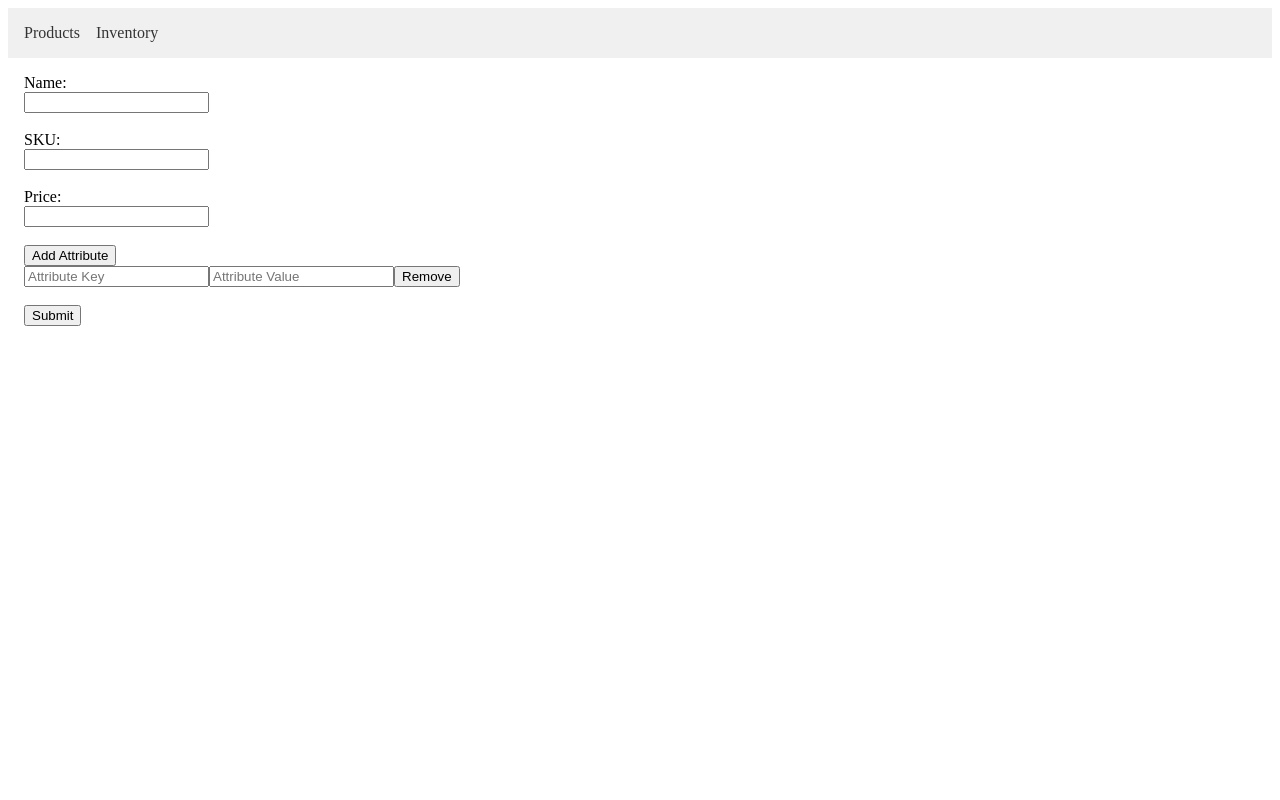
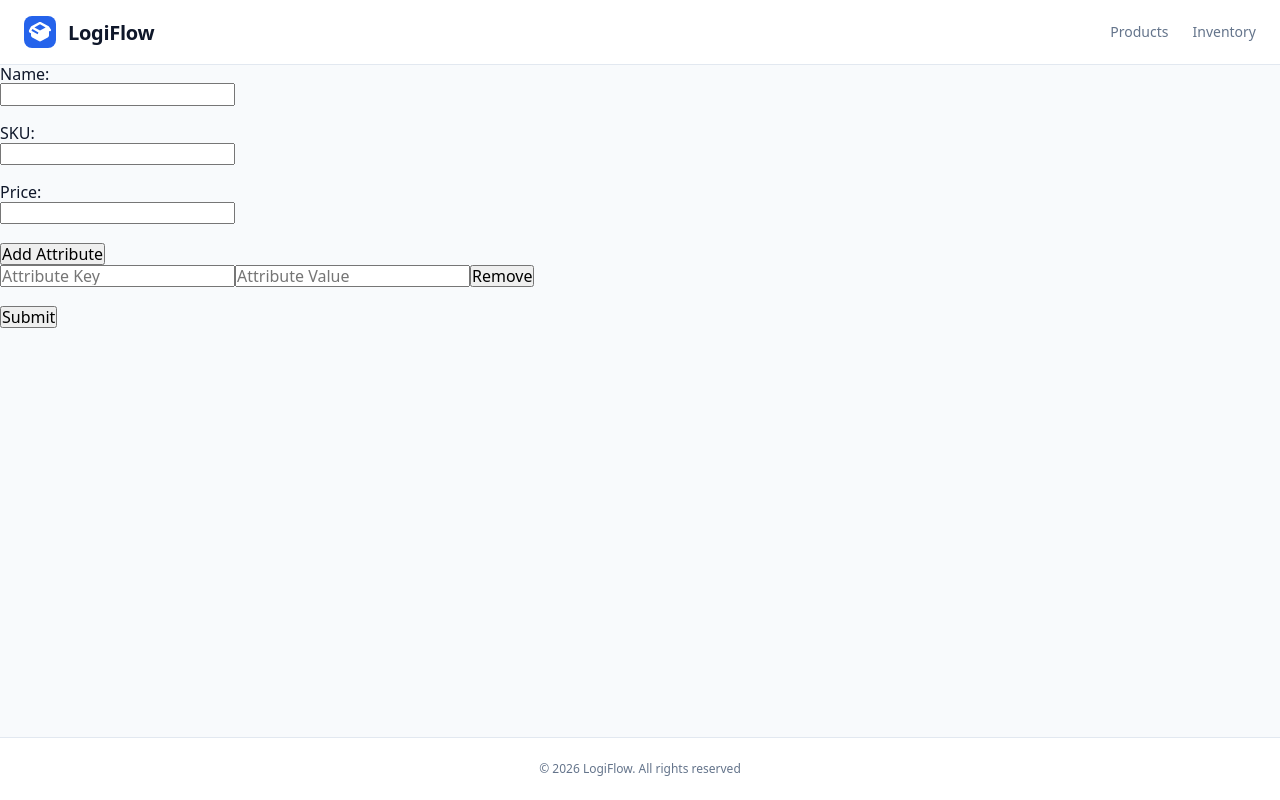
Before and after one commit to kzhunmax/logiflow, a Vue app in the folder frontend/: page /products/create in a window 1280 px wide. Built offline with nearby package versions, Linux system fonts and the light colour scheme.

Commit message:
LF-40 Implement Global Styling & MainLayout Structure

```diff
--- a/frontend/index.html
+++ b/frontend/index.html
@@ -1,9 +1,9 @@
 <!DOCTYPE html>
-<html lang="">
+<html lang="en">
   <head>
     <meta charset="UTF-8">
     <meta name="viewport" content="width=device-width, initial-scale=1.0">
-    <title>Vite App</title>
+    <title>LogiFlow</title>
   </head>
   <body>
     <div id="app"></div>
--- a/frontend/src/components/MainLayout.vue
+++ b/frontend/src/components/MainLayout.vue
@@ -3,31 +3,105 @@
 </script>
 
 <template>
-  <div>
+  <div class="app-container">
     <nav>
-      <RouterLink to="/">Products</RouterLink>
-      <RouterLink to="/inventory">Inventory</RouterLink>
+      <div class="logo">
+        <div class="logo-icon">
+          <svg xmlns="http://www.w3.org/2000/svg" viewBox="0 0 640 512"><path fill="currentColor" d="M560.3 237.2c10.4 11.8 28.3 14.4 41.8 5.5 14.7-9.8 18.7-29.7 8.9-44.4l-48-72c-2.8-4.2-6.6-7.7-11.1-10.2L351.4 4.7c-19.3-10.7-42.8-10.7-62.2 0L88.8 116c-5.4 3-9.7 7.4-12.6 12.8L27.7 218.7c-12.6 23.4-3.8 52.5 19.6 65.1l33 17.7 0 53.3c0 23 12.4 44.3 32.4 55.7l176 99.7c19.6 11.1 43.5 11.1 63.1 0l176-99.7c20.1-11.4 32.4-32.6 32.4-55.7l0-117.5zm-240-9.8L170.2 144 320.3 60.6 470.4 144 320.3 227.4zm-41.5 50.2l-21.3 46.2-165.8-88.8 25.4-47.2 161.7 89.8z"/></svg>
+        </div>
+        <span class="logo-text">LogiFlow</span>
+      </div>
+      <div class="nav-links">
+        <RouterLink to="/">Products</RouterLink>
+        <RouterLink to="/inventory">Inventory</RouterLink>
+      </div>
     </nav>
     <main>
       <RouterView/>
     </main>
+    <footer>
+      <p>&copy; 2026 LogiFlow. All rights reserved</p>
+    </footer>
   </div>
 </template>
 
 <style scoped>
-nav {
+.app-container {
+  min-height: 100vh;
   display: flex;
-  gap: 1rem;
-  background-color: #f0f0f0;
-  padding: 1rem;
-}
-
-nav a {
-  text-decoration: none;
-  color: #333;
+  flex-direction: column;
 }
 
 main {
-  padding: 1rem;
+  flex: 1;
+}
+
+nav {
+  display: flex;
+  justify-content: space-between;
+  align-items: center;
+  background-color: var(--color-white);
+  border-bottom: 1px solid var(--color-border);
+  padding: 1rem 1.5rem;
+  position: sticky;
+  top: 0;
+  z-index: 50;
+}
+
+.logo {
+  display: flex;
+  align-items: center;
+  gap: 0.75rem;
+}
+
+.logo-icon {
+  width: 2rem;
+  height: 2rem;
+  padding: 0.25rem;
+
+  display: flex;
+  align-items: center;
+  justify-content: center;
+
+  background-color: var(--color-primary);
+  border-radius: 0.5rem;
+  color: white;
+  font-weight: 700;
+}
+
+.logo-text {
+  font-size: 1.25rem;
+  font-weight: 700;
+  letter-spacing: -0.015em;
+  color: var(--color-text);
+}
+
+.nav-links {
+  display: flex;
+  gap: 1.5rem;
+}
+
+.nav-links a {
+  text-decoration: none;
+  font-size: 0.875rem;
+  font-weight: 500;
+  color: var(--color-text-muted);
+  transition: color 0.15s ease;
+}
+
+.nav-links a:hover,
+.nav-links a.active {
+  color: var(--color-primary);
+}
+
+footer {
+  background-color: var(--color-white);
+  border-top: 1px solid var(--color-border);
+
+  padding: 1.5rem 1rem;
+  text-align: center;
+
+  font-size: 0.75rem;
+  color: var(--color-text-muted);
 }
 </style>
--- a/frontend/src/main.js
+++ b/frontend/src/main.js
@@ -3,4 +3,7 @@ import {router} from "@/router/index.js";
 import App from './App.vue'
 import {pinia} from "@/stores/index.js";
 
+import './styles/reset.css'
+import './styles/main.css'
+
 createApp(App).use(router).use(pinia).mount('#app')
--- /dev/null
+++ b/frontend/src/styles/main.css
@@ -0,0 +1,13 @@
+:root {
+  --color-primary: #2563eb;
+  --color-text: #0f172a;
+  --color-text-muted: #64748b;
+  --color-border: #e2e8f0;
+  --color-background: #f8fafc;
+  --color-white: #ffffff;
+}
+
+body {
+  background-color: var(--color-background);
+  color: var(--color-text);
+}
--- /dev/null
+++ b/frontend/src/styles/reset.css
@@ -0,0 +1,39 @@
+*,
+*::before,
+*::after {
+  box-sizing: border-box;
+  margin: 0;
+  padding: 0;
+}
+
+html {
+  line-height: 1.15;
+  -webkit-text-size-adjust: 100%;
+}
+
+body {
+  font-family: system-ui, -apple-system, 'Segoe UI', Inter, sans-serif;
+}
+
+img,
+svg {
+  display: block;
+  max-width: 100%;
+}
+
+button,
+input,
+select,
+textarea {
+  font: inherit;
+}
+
+a {
+  color: inherit;
+  text-decoration: none;
+}
+
+ul,
+ol {
+  list-style: none;
+}
```
